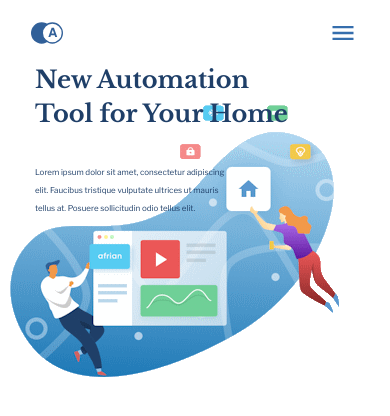
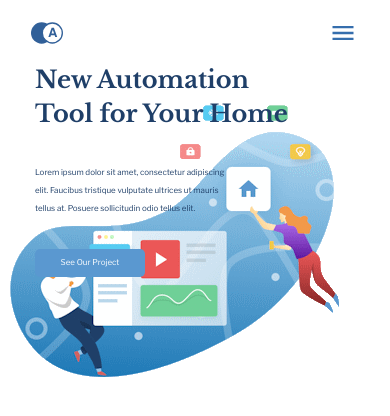
Before and after one commit to KAHUKYJlbl/digital, a website built with Vite: page index.html in a window 390 px wide. Built offline with nearby package versions, Linux system fonts and the light colour scheme.

Commit message:
feat: button module

```diff
--- a/src/assets/style/style.sass
+++ b/src/assets/style/style.sass
@@ -2,6 +2,11 @@
 
 body
   margin: 0
+
+button
+  pading: 0
+  border: none
+  background: none
 
 #app
   width: 100%
--- a/src/controller/main/main-controller.ts
+++ b/src/controller/main/main-controller.ts
@@ -1,8 +1,16 @@
 import { render } from '../../abstract/render/render';
+import { addButton } from '../../utils/add-button';
 import HeroView from '../../view/hero/hero-view';
 import MainView from '../../view/main/main-view';
 import NavbarView from '../../view/navbar/navbar-view';
 import { MainControllerProps } from './types';
+
+const BUTTONS = {
+  unused1: {
+    name: "See Our Project",
+    id: "unused1"
+  },
+}
 
 export default class MainController {
   #appContainer: Element;
@@ -16,22 +24,23 @@ export default class MainController {
 
   init () {
     this.#renderApp();
-  }
+  };
 
   #renderApp () {
     // navbar (position: absolute)
     if (!this.#appContainer.contains(this.#navbarComponent.element)) {
       render(this.#navbarComponent, this.#appContainer);
-    }
+    };
 
     // container
     if (!this.#appContainer.contains(this.#wrapComponent.element)) {
       render(this.#wrapComponent, this.#appContainer);
-    }
+    };
 
     // hero
     if (this.#wrapComponent.element && !this.#wrapComponent.element.contains(this.#heroComponent.element)) {
       render(this.#heroComponent, this.#wrapComponent.element);
-    }
-  }
+    };
+    addButton(this.#heroComponent.element?.querySelector("#insert"), BUTTONS.unused1.name, BUTTONS.unused1.id);
+  };
 }
--- /dev/null
+++ b/src/utils/add-button.ts
@@ -0,0 +1,10 @@
+import { render } from '../abstract/render/render';
+import ButtonView from '../view/button/button-view';
+
+export function addButton (container: Element | null | undefined, text: string, id: string) {
+  const button = new ButtonView(text, id);
+
+  if (container && !container.contains(button.element)) {
+    render(button, container);
+  }
+};
--- /dev/null
+++ b/src/view/button/button-template.module.sass
@@ -0,0 +1,26 @@
+@use '../../assets/style/_variables' as *
+
+.button
+  height: 56px
+  width: 220px
+  border-radius: 10px
+
+  background-color: $primary
+  cursor: pointer
+
+  color: $text-secondary
+
+  @media screen and ( max-width: 940px )
+    width: 110px
+    height: 28px
+    border-radius: 5px
+
+.button:hover
+  opacity: 0.9
+
+.button:active
+  opacity: 1
+  box-shadow: inset 0 0 10px 0 #00000060
+
+  @media screen and ( max-width: 940px )
+    box-shadow: inset 0 0 5px 0 #00000060
--- /dev/null
+++ b/src/view/button/button-template.ts
@@ -0,0 +1,9 @@
+import style from './button-template.module.sass'
+
+export function createButtonTemplate(text: string, id: string) {
+  return `
+    <button class="${style.button}" id="${id}" type="button">
+      ${text}
+    </button>
+  `
+}
--- /dev/null
+++ b/src/view/button/button-view.ts
@@ -0,0 +1,18 @@
+import AbstractView from '../../abstract/view/view.ts';
+import { createButtonTemplate } from './button-template.ts';
+
+export default class ButtonView extends AbstractView {
+  #text;
+  #id;
+
+  constructor (text: string, id: string) {
+    super();
+
+    this.#text = text;
+    this.#id = id;
+  }
+
+  get template() {
+    return createButtonTemplate(this.#text, this.#id);
+  }
+}
--- a/src/view/hero/hero-template.module.sass
+++ b/src/view/hero/hero-template.module.sass
@@ -40,3 +40,9 @@
 
   @media screen and ( max-width: 940px )
     max-width: 60%
+
+.insert
+  margin-top: 71px
+
+  @media screen and ( max-width: 940px )
+    margin-top: 32px
--- a/src/view/hero/hero-template.ts
+++ b/src/view/hero/hero-template.ts
@@ -2,11 +2,18 @@ import style from './hero-template.module.sass'
 
 export function createHeroTemplate() {
   return `
-  <div class="${style.background}">
-    <div class="${style.container}">
-      <h1 class="${style.header}">New Automation<br>Tool for Your Home</h1>
-      <p class="${style.text}">Lorem ipsum dolor sit amet, consectetur adipiscing elit. Faucibus tristique vulputate ultrices ut mauris tellus at. Posuere sollicitudin odio tellus elit.</p>
+    <div class="${style.background}">
+      <div class="${style.container}">
+        <h1 class="${style.header}">
+          New Automation<br>Tool for Your Home
+        </h1>
+
+        <p class="${style.text}">
+          Lorem ipsum dolor sit amet, consectetur adipiscing elit. Faucibus tristique vulputate ultrices ut mauris tellus at. Posuere sollicitudin odio tellus elit.
+        </p>
+
+        <div id="insert" class="${style.insert}"></div>
+      </div>
     </div>
-  </div>
   `
 }
--- a/src/view/main/main-template.ts
+++ b/src/view/main/main-template.ts
@@ -2,8 +2,8 @@ import style from './main-template.module.sass'
 
 export function createMainTemplate() {
   return `
-  <div class="${style.container}">
+    <div class="${style.container}">
 
-  </div>
+    </div>
   `
 }
```
Also changed, not shown: src/view/hero/hero-view.ts (line endings or trailing spaces), src/view/navbar/navbar-template.ts (indentation only).
